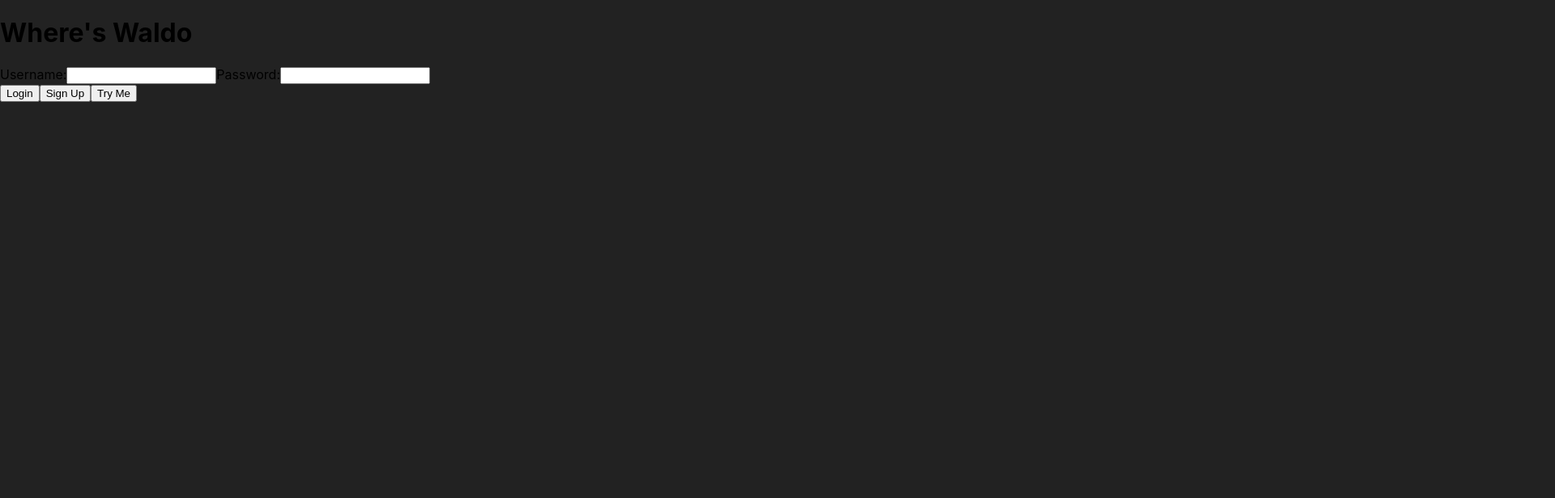
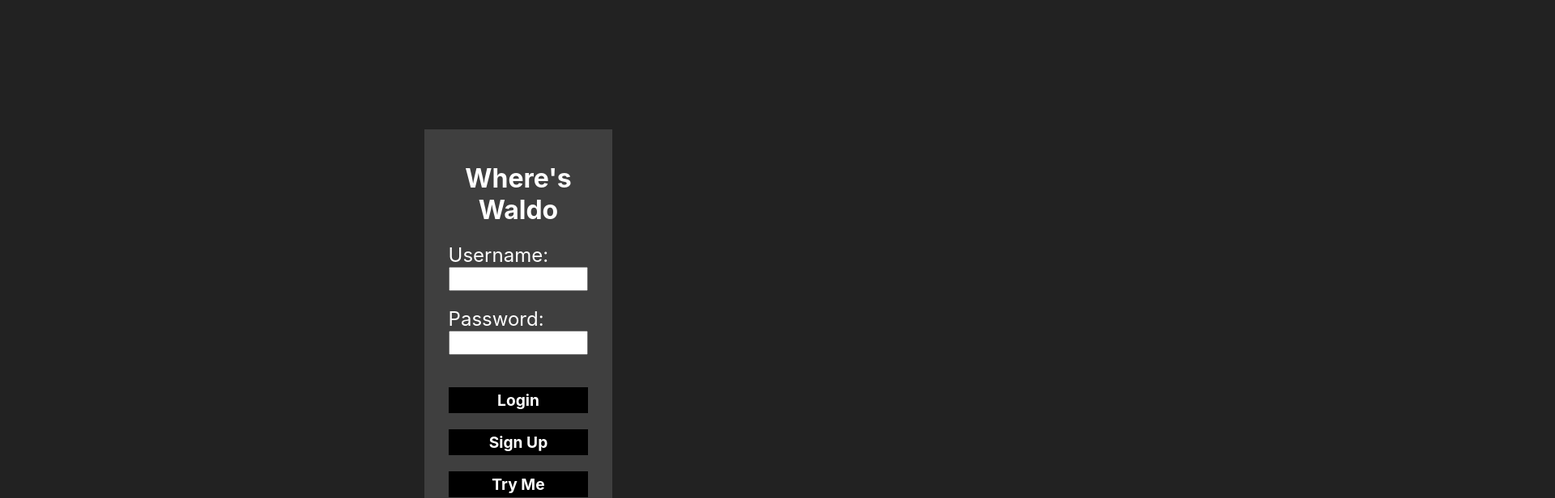
Before and after one commit to Gabefire/photo-tagging-app, a React (Create React App) app: page / in a window 1280 px wide. Shown: the top 616 px of the page at 81% size, 1920 px wide, since content can reach past the window. Built offline with nearby package versions, Linux system fonts and the light colour scheme; no server answers; the database is empty; the HTML template or start-up script is replaced by a standard one.

Commit message:
added styling to login page

```diff
--- a/src/App.tsx
+++ b/src/App.tsx
@@ -16,6 +16,7 @@ export interface tagObjectsType {
 
 function App() {
   const [showTarget, setShowTarget] = useState(false);
+  const [showLogin, setShowLogin] = useState(true);
   const [targetX, setTargetX] = useState(0 as number);
   const [targetY, setTargetY] = useState(0 as number);
   const [tagArray, setTagArray] = useState([] as tagObjectsType[]);
@@ -66,7 +67,7 @@ function App() {
   }, [running]);
 
   const startApp = () => {
-    setRunning(!running);
+    setShowLogin(!showLogin);
   };
 
   const makeTarget = (e: React.PointerEvent<HTMLElement>) => {
@@ -123,7 +124,7 @@ function App() {
 
   return (
     <div className="App">
-      {!running ? (
+      {showLogin ? (
         <Login app={app} start={startApp as () => void} />
       ) : (
         <Main makeTarget={makeTarget} time={time} />
--- /dev/null
+++ b/src/components/login.css
@@ -0,0 +1,49 @@
+body {
+  min-width: 100%;
+  min-height: 100%;
+}
+
+#login-page {
+  position: absolute;
+  align-self: center;
+  justify-self: center;
+  top: 20%;
+  background-color: rgb(63, 63, 63);
+  padding: 20px;
+  color: white;
+  width: 15%;
+}
+
+.title-login {
+  text-align: center;
+}
+
+#login-page form {
+  display: flex;
+  flex-direction: column;
+  align-items: center;
+  gap: 20px;
+  font-size: 1.5rem;
+}
+
+#login-page form label {
+  display: flex;
+  flex-direction: column;
+  width: 90%;
+}
+
+#login-page form label input {
+  height: 1.5rem;
+}
+
+#login-page form button {
+  width: 90%;
+  height: 2rem;
+  font-family: inherit;
+  font-size: 1.2rem;
+  font-weight: bold;
+  color: white;
+  background-color: black;
+  border: none;
+  cursor: pointer;
+}
--- a/src/components/login.tsx
+++ b/src/components/login.tsx
@@ -3,8 +3,10 @@ import {
   createUserWithEmailAndPassword,
   signInWithEmailAndPassword,
   updateProfile,
+  signInAnonymously,
 } from "firebase/auth";
 import React, { useState } from "react";
+import "./login.css";
 
 export default function Login(props: { app: any; start: () => void }) {
   const [showSignUp, setShowSignUp] = useState(false);
@@ -64,6 +66,17 @@ export default function Login(props: { app: any; start: () => void }) {
     }
   };
 
+  const tryMe = async (e: React.PointerEvent<HTMLButtonElement>) => {
+    e.preventDefault();
+    try {
+      const userCredentials = await signInAnonymously(auth);
+      console.log(userCredentials);
+      props.start();
+    } catch (error: any) {
+      console.log(error);
+    }
+  };
+
   const loginPage = () => {
     return (
       <>
@@ -83,7 +96,9 @@ export default function Login(props: { app: any; start: () => void }) {
           <button id="sign-up-btn" onClick={changeLoginToSignUp}>
             Sign Up
           </button>
-          <button id="try-me-btn">Try Me</button>
+          <button id="try-me-btn" onClick={tryMe}>
+            Try Me
+          </button>
         </form>
       </>
     );
@@ -120,7 +135,7 @@ export default function Login(props: { app: any; start: () => void }) {
   return (
     <div id="login-page">
       {" "}
-      <h1>Where's Waldo</h1>
+      <h1 className="title-login">Where's Waldo</h1>
       {showSignUp ? signUpPage() : loginPage()}
     </div>
   );
```
